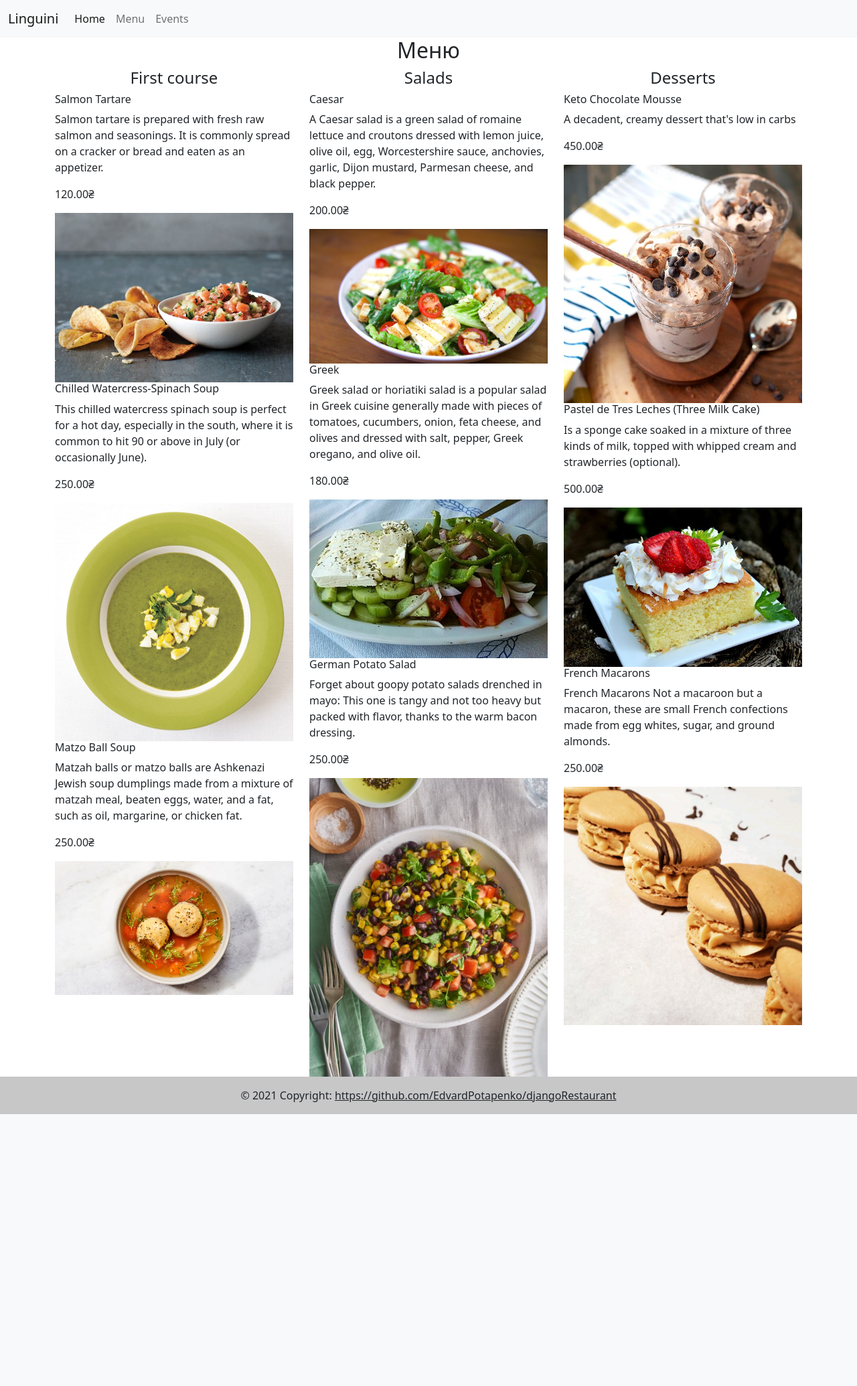
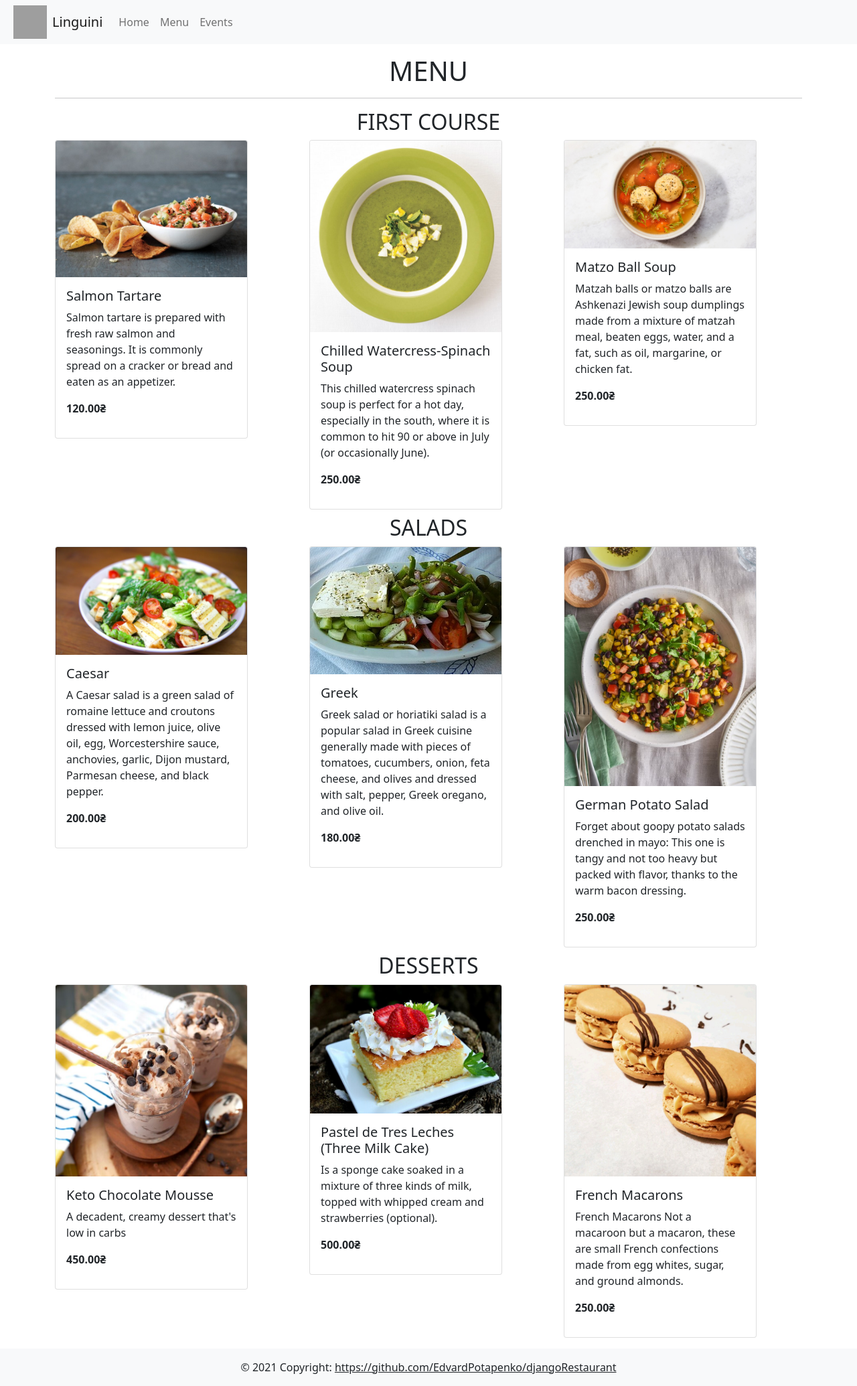
Before and after one commit to EdvardPotapenko/djangoRestaurant, a Django app: page / in a window 1280 px wide. Shown: the whole page at 67% size. Before the commit the page ends 1664 px from the top, so only its background shows below. Run offline with Django 3.2, Linux system fonts and the light colour scheme; data comes from the database, SQL or seed files in the repository; both versions use the stored data as it was after the commit; grey boxes are pictures that could not be loaded.

Commit message:
added menu template for index.html

```diff
--- a/templates/base.html
+++ b/templates/base.html
@@ -9,12 +9,17 @@
     <link href="https://cdn.jsdelivr.net/npm/bootstrap@5.0.0-beta1/dist/css/bootstrap.min.css" rel="stylesheet"
           integrity="sha384-giJF6kkoqNQ00vy+HMDP7azOuL0xtbfIcaT9wjKHr8RbDVddVHyTfAAsrekwKmP1" crossorigin="anonymous">
 
+    <script src="https://cdn.jsdelivr.net/npm/bootstrap@5.0.0-beta1/dist/js/bootstrap.bundle.min.js" integrity="sha384-ygbV9kiqUc6oa4msXn9868pTtWMgiQaeYH7/t7LECLbyPA2x65Kgf80OJFdroafW" crossorigin="anonymous"></script>
+    <script src="https://code.jquery.com/jquery-3.5.1.min.js"></script>
+
     <title>Linguini</title>
 </head>
 <body>
 
-<nav class="navbar navbar-expand-lg navbar-light bg-light">
+<nav class="navbar navbar-expand-lg navbar-light bg-light mb-3">
     <div class="container-fluid">
+        <img class="image-responsive mx-2" style="width: 50px; height: 50px"
+             src="https://i.pinimg.com/originals/a9/77/af/a977af135213d3668a0acfef7d405ea7.png" alt="">
         <a class="navbar-brand" href="#">Linguini</a>
         <button class="navbar-toggler" type="button" data-bs-toggle="collapse" data-bs-target="#navbarNav"
                 aria-controls="navbarNav" aria-expanded="false" aria-label="Toggle navigation">
@@ -23,13 +28,13 @@
         <div class="collapse navbar-collapse" id="navbarNav">
             <ul class="navbar-nav">
                 <li class="nav-item">
-                    <a class="nav-link active" aria-current="page" href="#">Home</a>
+                    <a class="nav-link" href="#Home">Home</a>
                 </li>
                 <li class="nav-item">
-                    <a class="nav-link" href="#">Menu</a>
+                    <a class="nav-link" href="#Menu">Menu</a>
                 </li>
                 <li class="nav-item">
-                    <a class="nav-link" href="#">Events</a>
+                    <a class="nav-link" href="#Events">Events</a>
                 </li>
             </ul>
         </div>
@@ -39,11 +44,12 @@
 {% block content %}
 {% endblock %}
 
-<footer class="bg-light text-center text-lg-start">
-  <div class="text-center p-3" style="background-color: rgba(0, 0, 0, 0.2)">
-    © 2021 Copyright:
-    <a class="text-dark" href="https://github.com/EdvardPotapenko/djangoRestaurant">https://github.com/EdvardPotapenko/djangoRestaurant</a>
-  </div>
+<footer class="bg-light text-center text-lg-start mt-3">
+    <div class="text-center p-3">
+        © 2021 Copyright:
+        <a class="text-dark" href="https://github.com/EdvardPotapenko/djangoRestaurant">https://github.com/EdvardPotapenko/djangoRestaurant</a>
+    </div>
 </footer>
+
 </body>
 </html>
--- a/websiteApp/templates/index.html
+++ b/websiteApp/templates/index.html
@@ -2,22 +2,25 @@
 
 
 {% block content %}
-    <h2 class="text-center">Меню</h2>
     <div class="container">
-        <div class="row">
-            {% for item in categories %}
-                <div class="col-4">
-                    <h4 class="text-center">{{ item.title }}</h4>
-                    {% for dish in item.dishes %}
-                        <div class="col-12">
-                            <h6>{{ dish.title }}</h6>
-                            <p>{{ dish.description }}</p>
-                            <p>{{ dish.price }}&#x20B4;</p>
-                            <img src="{{ dish.photo.url }}" class="img-fluid" alt="Responsive image">
+        <h1 id="Menu" class="text-center text-uppercase">Menu</h1>
+        <hr>
+        {% for item in categories %}
+            <div class="row justify-content-center mt-2 mb-2">
+                <h2 class="text-center text-uppercase">{{ item.title }}</h2>
+                {% for dish in item.dishes %}
+                    <div class="col-4">
+                        <div class="card" style="width: 18rem;">
+                            <img class="card-img-top" src="{{ dish.photo.url }}" alt="Card image cap">
+                            <div class="card-body">
+                                <h5 class="card-title">{{ dish.title }}</h5>
+                                <p class="card-text">{{ dish.description }}</p>
+                                <p><strong>{{ dish.price }}&#x20B4;</strong></p>
+                            </div>
                         </div>
-                    {% endfor %}
-                </div>
-            {% endfor %}
-        </div>
+                    </div>
+                {% endfor %}
+            </div>
+        {% endfor %}
     </div>
 {% endblock %}
```
Also changed, not shown: db.sqlite3, media/images/dishes/151cf16e-a9a6-4fa7-84f9-29d9691a2941.jpg (added), media/images/dishes/2ba5f181-dd21-4dbb-b534-860098e2e7b8.jpg (added), media/images/dishes/3c86b8ca-5622-420f-9cab-4b172ff631c7.jpg (added), media/images/dishes/a0c14e0f-5a30-466c-879a-64b856e19c1d.jpg (added), media/images/dishes/a73a9ee8-f4a1-4dfb-906d-cc8bd6a9364e.jpg (added), media/images/dishes/ac8205f1-69b8-4dc7-a32a-dbc833e99c58.jpg (added), media/images/dishes/ac91a698-081b-4060-9e93-3c29f0a29bbe.jpg (added), media/images/dishes/dbe5f9e5-ccd0-4993-9cbc-ddb0750d83cc.jpg (added).
